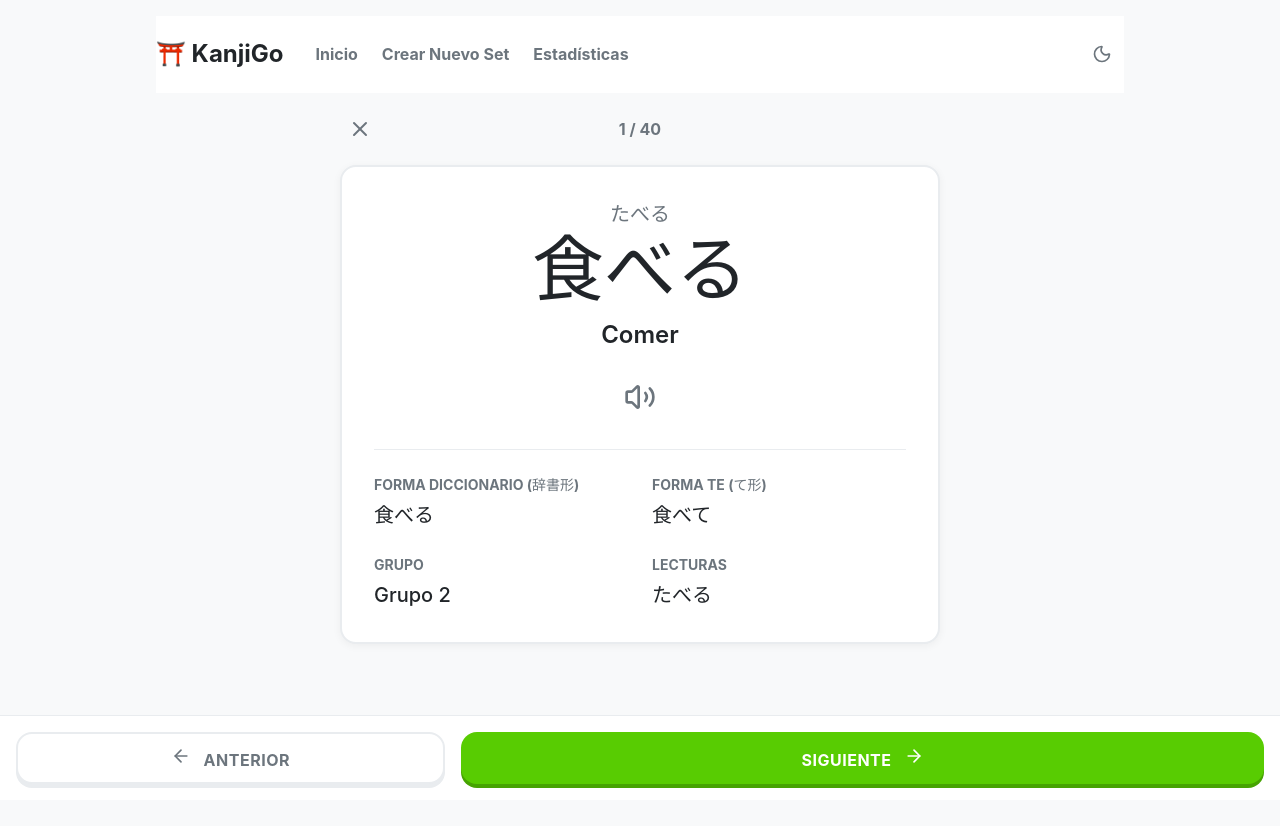
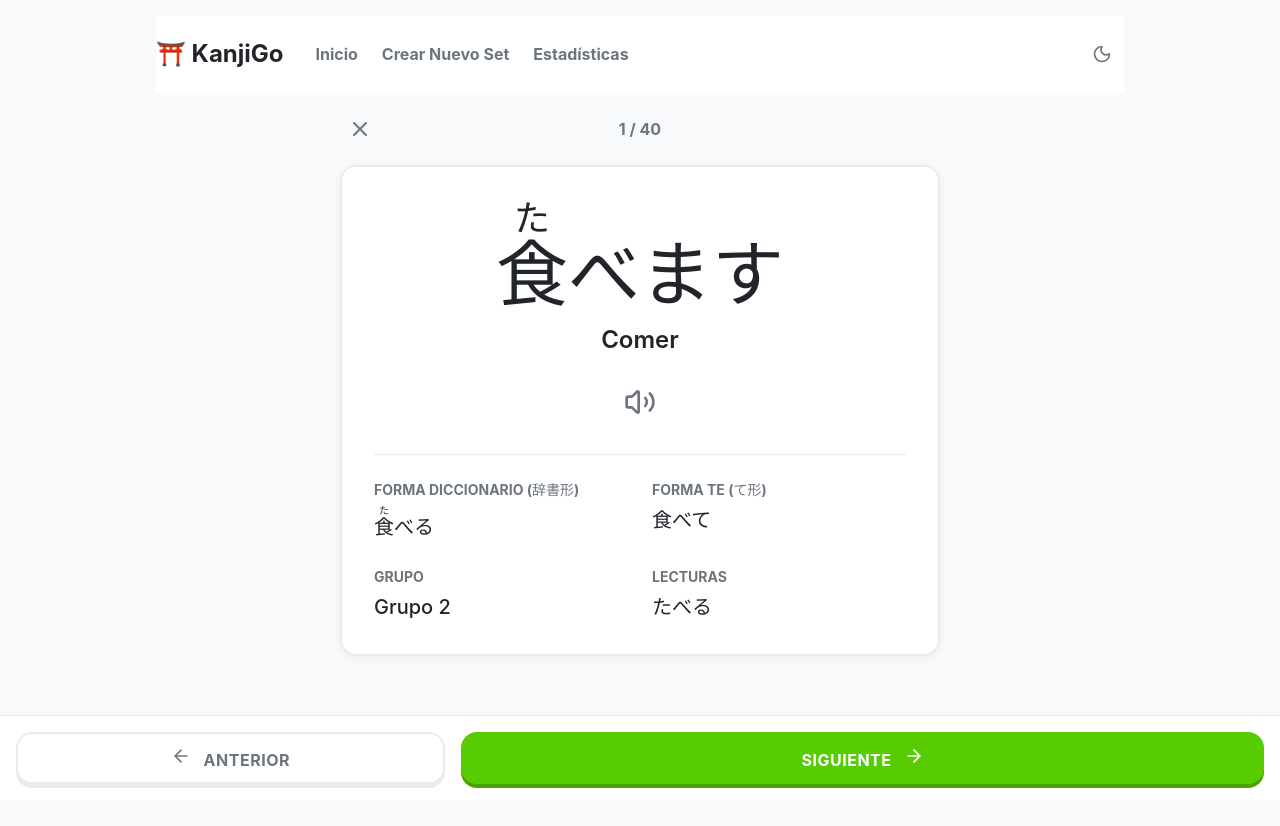
Before and after one commit to Jorge91/kanji-quiz, a React (Vite) app: page /verb-study in a window 1280 px wide. Shown: the top 826 px of the page. Built offline with nearby package versions, Linux system fonts and the light colour scheme.

Commit message:
feat: display MASU form with semantic furigana rendering in verb study cards

```diff
--- a/src/pages/VerbStudy.tsx
+++ b/src/pages/VerbStudy.tsx
@@ -4,6 +4,7 @@ import { useVerbs } from '../hooks/useVerbs';
 import { useAudio } from '../hooks/useAudio';
 import { Volume2, ArrowLeft, ArrowRight, X } from 'lucide-react';
 import { I18N } from '../i18n/es';
+import { getMasuForm, getMasuReading, renderFurigana } from '../utils/japanese';
 
 const VerbStudy = () => {
     const navigate = useNavigate();
@@ -80,6 +81,8 @@ const VerbStudy = () => {
     }
 
     const currentVerb = verbList[index];
+    const masuForm = getMasuForm(currentVerb.dictionary_form, currentVerb.group);
+    const masuReading = getMasuReading(currentVerb.reading, currentVerb.group);
 
     return (
         <div
@@ -102,16 +105,13 @@ const VerbStudy = () => {
             {/* Verb Card */}
             <div className="card animate-slide-in" key={currentVerb.verb} style={{ padding: '2rem' }}>
                 <div style={{ textAlign: 'center', marginBottom: '1.5rem', borderBottom: '1px solid var(--border)', paddingBottom: '1.5rem' }}>
-                    <div style={{ fontSize: '1.25rem', color: 'var(--text-secondary)', marginBottom: '0.25rem', minHeight: '1.5rem' }}>
-                        {currentVerb.verb !== currentVerb.reading ? currentVerb.reading : ''}
-                    </div>
                     <div style={{ fontSize: '4.5rem', fontWeight: 'bold', lineHeight: 1, marginBottom: '0.75rem' }}>
-                        {currentVerb.verb}
+                        {renderFurigana(masuForm, masuReading)}
                     </div>
                     <div style={{ fontSize: '1.5rem', fontWeight: '600', textTransform: 'capitalize', color: 'var(--text-primary)', marginBottom: '1rem' }}>
                         {currentVerb.meaning}
                     </div>
-                    <button className="btn-icon" onClick={() => speak(currentVerb.reading)} style={{ margin: '0 auto' }}>
+                    <button className="btn-icon" onClick={() => speak(masuReading)} style={{ margin: '0 auto' }}>
                         <Volume2 size={32} />
                     </button>
                 </div>
@@ -120,7 +120,7 @@ const VerbStudy = () => {
                     <div>
                         <h3 style={{ fontSize: '0.875rem', color: 'var(--text-secondary)', textTransform: 'uppercase', marginBottom: '0.3rem' }}>{I18N.dictionaryForm}</h3>
                         <div style={{ fontSize: '1.25rem', fontWeight: '500' }}>
-                            {currentVerb.dictionary_form}
+                            {renderFurigana(currentVerb.dictionary_form, currentVerb.reading)}
                         </div>
                     </div>
 
--- /dev/null
+++ b/src/utils/japanese.tsx
@@ -0,0 +1,122 @@
+import React from 'react';
+
+// Common mapping for Group 1 verbs (U-verbs) to their 'I' stem for MASU form
+const uToIMap: Record<string, string> = {
+    'う': 'い',
+    'く': 'き',
+    'ぐ': 'ぎ',
+    'す': 'し',
+    'つ': 'ち',
+    'ぬ': 'に',
+    'ぶ': 'び',
+    'む': 'み',
+    'る': 'り',
+};
+
+/**
+ * Converts a dictionary form verb to its MASU form based on its verb group.
+ */
+export const getMasuForm = (dictionaryForm: string, group: 1 | 2 | 3): string => {
+    if (!dictionaryForm) return '';
+
+    if (group === 3) {
+        if (dictionaryForm === 'する') return 'します';
+        if (dictionaryForm === '来る' || dictionaryForm === 'くる') return '来ます'; // Can be kanji or kana
+        // Edge cases like compound verbs with する
+        if (dictionaryForm.endsWith('する')) {
+            return dictionaryForm.slice(0, -2) + 'します';
+        }
+        return dictionaryForm; // Fallback
+    }
+
+    if (group === 2) {
+        // Drop the final 'る' and add 'ます'
+        if (dictionaryForm.endsWith('る')) {
+            return dictionaryForm.slice(0, -1) + 'ます';
+        }
+        return dictionaryForm; // Fallback
+    }
+
+    if (group === 1) {
+        // Change the final 'u' sound to 'i' sound and add 'ます'
+        const lastChar = dictionaryForm.slice(-1);
+        const stemChar = uToIMap[lastChar];
+        if (stemChar) {
+            return dictionaryForm.slice(0, -1) + stemChar + 'ます';
+        }
+        return dictionaryForm; // Fallback
+    }
+
+    return dictionaryForm;
+};
+
+/**
+ * Converts a dictionary form reading (kana) to its MASU form reading based on its verb group.
+ */
+export const getMasuReading = (reading: string, group: 1 | 2 | 3): string => {
+    if (!reading) return '';
+
+    if (group === 3) {
+        if (reading === 'する') return 'します';
+        if (reading === 'くる') return 'きます';
+        if (reading.endsWith('する')) {
+            return reading.slice(0, -2) + 'します';
+        }
+        return reading;
+    }
+
+    if (group === 2) {
+        if (reading.endsWith('る')) {
+            return reading.slice(0, -1) + 'ます';
+        }
+        return reading;
+    }
+
+    if (group === 1) {
+        const lastChar = reading.slice(-1);
+        const stemChar = uToIMap[lastChar];
+        if (stemChar) {
+            return reading.slice(0, -1) + stemChar + 'ます';
+        }
+        return reading;
+    }
+
+    return reading;
+};
+
+/**
+ * Renders Japanese text with Furigana (<ruby>) tags if it contains Kanji.
+ * Assumes okurigana (trailing kana) matches between the text and the reading.
+ */
+export const renderFurigana = (text: string, reading: string): React.ReactNode => {
+    if (!text || !reading) return text;
+
+    // If text is exactly the same as reading (e.g., kana-only verb), don't render ruby
+    if (text === reading) return text;
+
+    // Simple heuristic to split stem (Kanji) from okurigana (Kana)
+    // Find the common trailing suffix (okurigana)
+    let okurigana = '';
+    let i = text.length - 1;
+    let j = reading.length - 1;
+
+    while (i >= 0 && j >= 0 && text[i] === reading[j]) {
+        okurigana = text[i] + okurigana;
+        i--;
+        j--;
+    }
+
+    const kanjiPart = text.slice(0, i + 1);
+    const readingPart = reading.slice(0, j + 1);
+
+    // If there is no kanji part identified, return as string
+    if (!kanjiPart) return text;
+
+    return (
+        <ruby>
+            {kanjiPart}
+            <rt>{readingPart}</rt>
+            {okurigana}
+        </ruby>
+    );
+};
```
